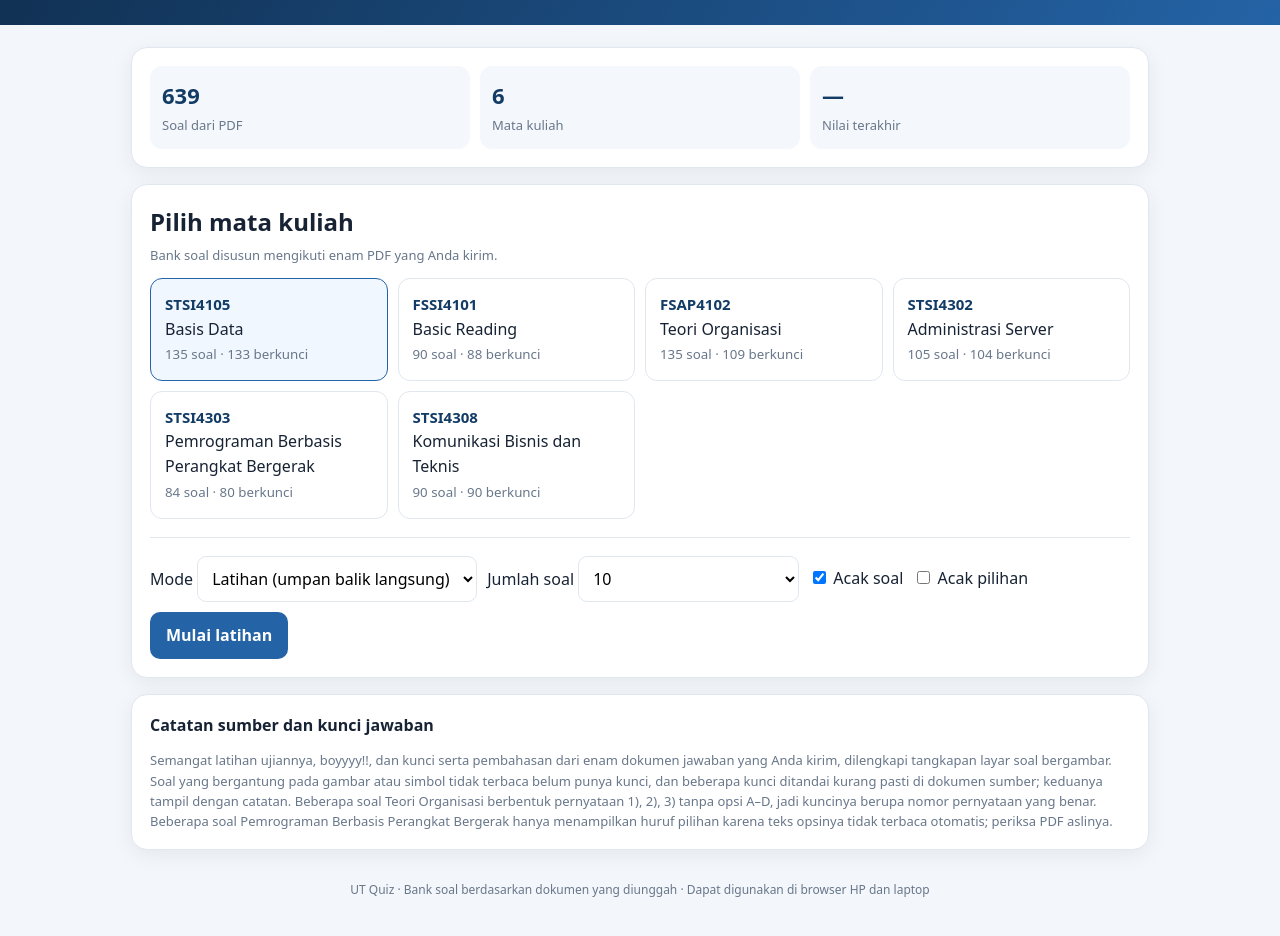
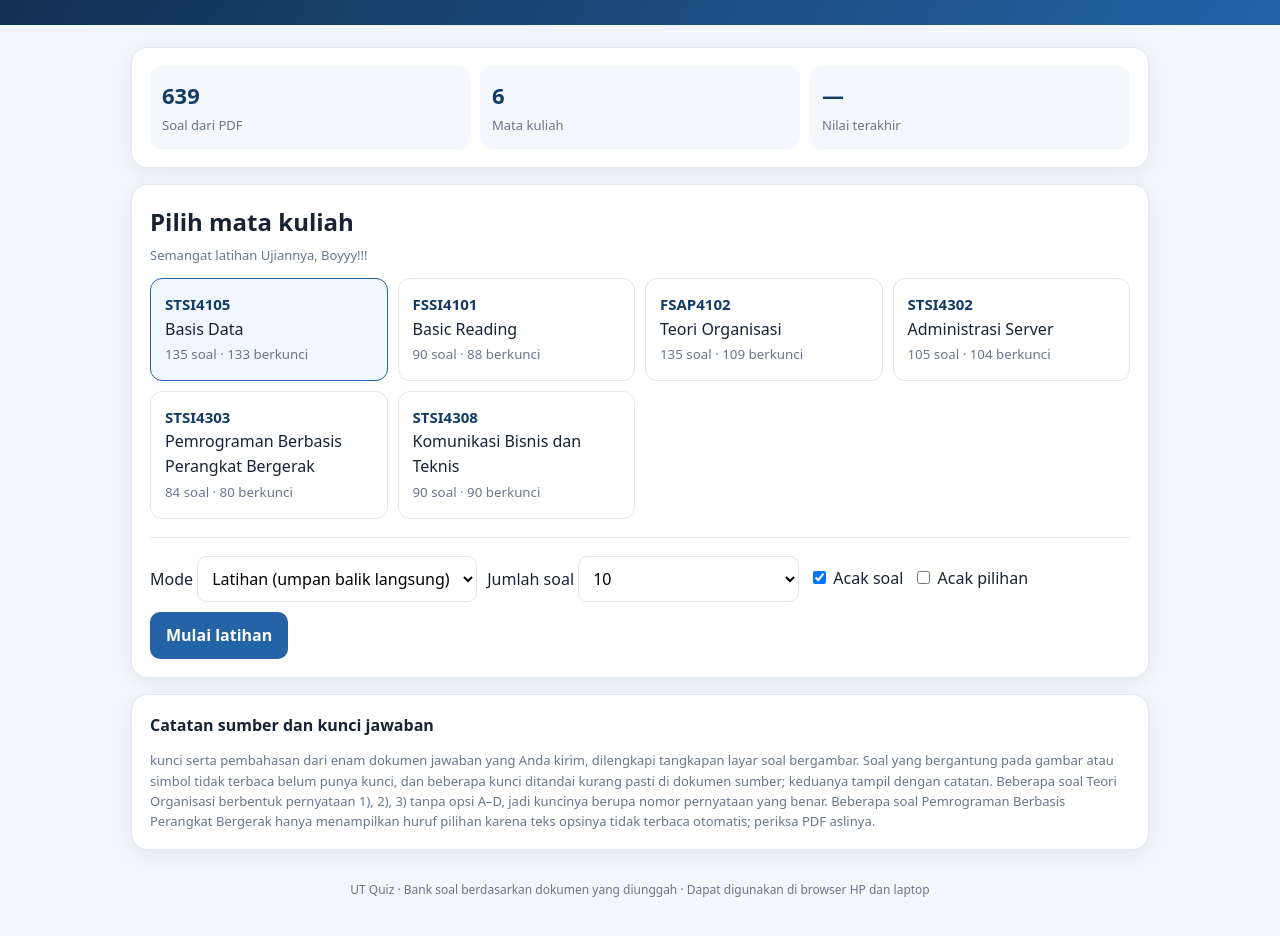
Before and after one commit to fikrihawarihub/Soal-Latihan-UAS, a plain HTML site: page index.html in a window 1280 px wide. Shown: the part 98-1034 px from the top of the page. Drawn offline with Linux system fonts and the light colour scheme.

Commit message:
index.html

```diff
--- a/index.html
+++ b/index.html
@@ -11,10 +11,10 @@
 <header class="top"><h1>UT Quiz</h1><p>Bank soal latihan dan simulasi ujian Universitas Terbuka</p></header>
 <main class="wrap">
 <section class="panel"><div class="stats"><div class="stat"><b id="totalQ">639</b><span class="muted">Soal dari PDF</span></div><div class="stat"><b id="courseCount">6</b><span class="muted">Mata kuliah</span></div><div class="stat"><b id="bestScore">—</b><span class="muted">Nilai terakhir</span></div></div></section>
-<section id="home" class="panel"><h2 style="margin:0 0 5px">Pilih mata kuliah</h2><p class="muted" style="margin-top:0">Bank soal disusun mengikuti enam PDF yang Anda kirim.</p><div id="courses" class="grid"></div><hr style="border:0;border-top:1px solid var(--line);margin:18px 0"><div class="controls"><label>Mode <select id="mode"><option value="practice">Latihan (umpan balik langsung)</option><option value="exam">Simulasi ujian (hasil di akhir)</option></select></label><label>Jumlah soal <select id="amount"><option value="10">10</option><option value="20">20</option><option value="50">50</option><option value="all">Semua soal mata kuliah</option></select></label><label><input type="checkbox" id="shuffle" checked> Acak soal</label><label><input type="checkbox" id="shuffleOptions"> Acak pilihan</label><button class="primary" id="start">Mulai latihan</button></div></section>
+<section id="home" class="panel"><h2 style="margin:0 0 5px">Pilih mata kuliah</h2><p class="muted" style="margin-top:0">Semangat latihan Ujiannya, Boyyy!!!</p><div id="courses" class="grid"></div><hr style="border:0;border-top:1px solid var(--line);margin:18px 0"><div class="controls"><label>Mode <select id="mode"><option value="practice">Latihan (umpan balik langsung)</option><option value="exam">Simulasi ujian (hasil di akhir)</option></select></label><label>Jumlah soal <select id="amount"><option value="10">10</option><option value="20">20</option><option value="50">50</option><option value="all">Semua soal mata kuliah</option></select></label><label><input type="checkbox" id="shuffle" checked> Acak soal</label><label><input type="checkbox" id="shuffleOptions"> Acak pilihan</label><button class="primary" id="start">Mulai latihan</button></div></section>
 <section id="quiz" class="panel hidden"><div class="qtop"><span id="courseLabel"></span><span><span id="qNumber"></span> · <span id="timer">00:00</span></span></div><div class="progress"><span id="bar"></span></div><div id="question" class="question"></div><div id="options"></div><div id="feedback" class="feedback hidden"></div><div class="source" id="sourceInfo"></div><div class="controls" style="justify-content:space-between;margin-top:16px"><button class="secondary" id="quit">Keluar</button><button class="primary" id="next">Soal berikutnya</button></div></section>
 <section id="result" class="panel hidden result"><h2>Hasil latihan</h2><strong id="score">—</strong><p id="resultText"></p><div class="resultGrid"><div><b id="correctCount">0</b><span class="muted">Benar dari kunci tersedia</span></div><div><b id="keyCount">0</b><span class="muted">Soal dengan kunci</span></div><div><b id="unkeyedCount">0</b><span class="muted">Kunci tidak tersedia</span></div></div><p class="muted" id="resultDetail"></p><div class="controls" style="justify-content:center"><button class="primary" id="again">Kembali ke beranda</button></div></section>
-<section class="panel"><b>Catatan sumber dan kunci jawaban</b><p class="muted" style="margin-bottom:0">Semangat latihan ujiannya, boyyyy!!, dan kunci serta pembahasan dari enam dokumen jawaban yang Anda kirim, dilengkapi tangkapan layar soal bergambar. Soal yang bergantung pada gambar atau simbol tidak terbaca belum punya kunci, dan beberapa kunci ditandai kurang pasti di dokumen sumber; keduanya tampil dengan catatan. Beberapa soal Teori Organisasi berbentuk pernyataan 1), 2), 3) tanpa opsi A–D, jadi kuncinya berupa nomor pernyataan yang benar. Beberapa soal Pemrograman Berbasis Perangkat Bergerak hanya menampilkan huruf pilihan karena teks opsinya tidak terbaca otomatis; periksa PDF aslinya.</p></section>
+<section class="panel"><b>Catatan sumber dan kunci jawaban</b><p class="muted" style="margin-bottom:0">kunci serta pembahasan dari enam dokumen jawaban yang Anda kirim, dilengkapi tangkapan layar soal bergambar. Soal yang bergantung pada gambar atau simbol tidak terbaca belum punya kunci, dan beberapa kunci ditandai kurang pasti di dokumen sumber; keduanya tampil dengan catatan. Beberapa soal Teori Organisasi berbentuk pernyataan 1), 2), 3) tanpa opsi A–D, jadi kuncinya berupa nomor pernyataan yang benar. Beberapa soal Pemrograman Berbasis Perangkat Bergerak hanya menampilkan huruf pilihan karena teks opsinya tidak terbaca otomatis; periksa PDF aslinya.</p></section>
 <div class="footer">UT Quiz · Bank soal berdasarkan dokumen yang diunggah · Dapat digunakan di browser HP dan laptop</div>
 </main>
 <script src="questions.js"></script>
```
